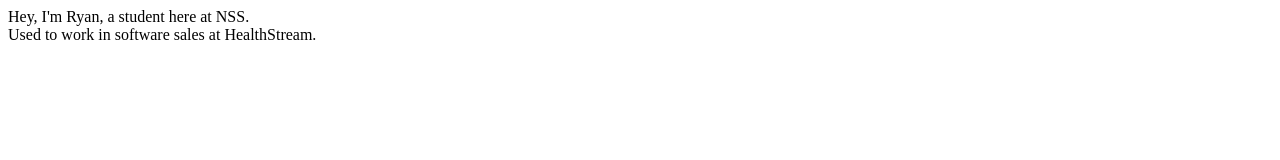
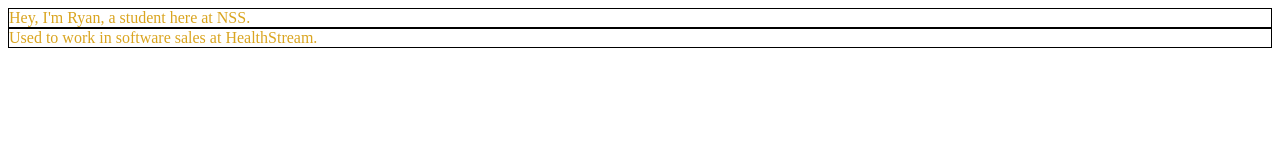
Before and after one commit to mmcpher2/mmcpher2.github.io, a plain HTML site: page index.html in a window 1280 px wide. Drawn offline with Linux system fonts and the light colour scheme.

Commit message:
Fixed href attribute for css

```diff
--- a/index.html
+++ b/index.html
@@ -1,7 +1,7 @@
 <html>
     <head>
         <title>Welcome to my person site.</title>
-        <link src="styles.css" rel="stylesheet">
+        <link href="styles.css" rel="stylesheet">
     </head>
     <body>
         <article id="intro" class="article">
```
